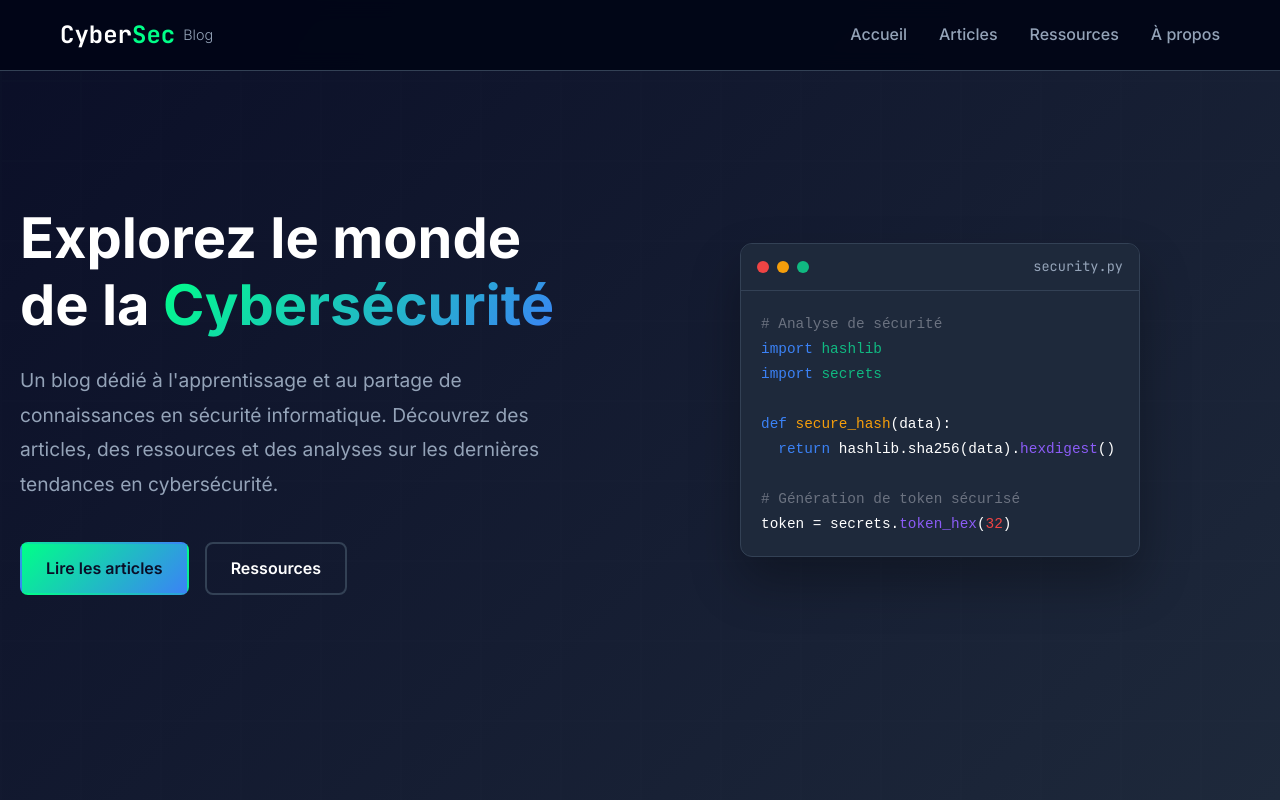
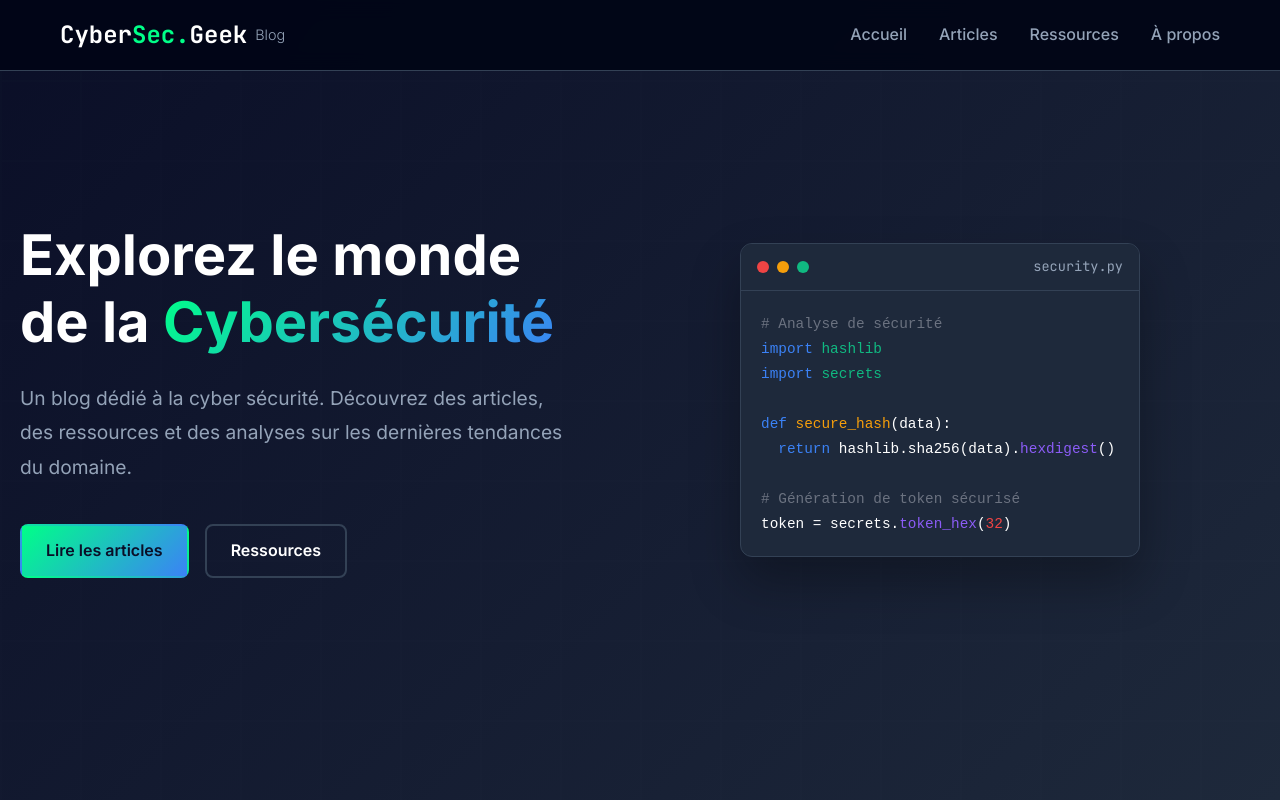
Before and after one commit to Outraj/BlogCyberSec, a plain HTML site: page index.html in a window 1280 px wide. Shown: the top 800 px of the page. Drawn offline with Linux system fonts and the light colour scheme.

Commit message:
MAJ texte

```diff
--- a/index.html
+++ b/index.html
@@ -3,7 +3,7 @@
   <head>
     <meta charset="UTF-8" />
     <meta name="viewport" content="width=device-width, initial-scale=1.0" />
-    <title>CyberSec Blog - Sécurité Informatique</title>
+    <title>CyberSec.Geek Blog</title>
     <script src="script.js"></script>
     <link rel="stylesheet" href="style.css" />
     <link
@@ -16,7 +16,9 @@
       <nav class="navbar">
         <div class="nav-container">
           <div class="logo">
-            <span class="logo-text">Cyber<span class="accent">Sec</span></span>
+            <span class="logo-text"
+              >Cyber<span class="accent">Sec.</span>Geek</span
+            >
             <span class="logo-subtitle">Blog</span>
           </div>
           <ul class="nav-menu">
@@ -41,9 +43,8 @@
             Explorez le monde de la <span class="accent">Cybersécurité</span>
           </h1>
           <p class="hero-description">
-            Un blog dédié à l'apprentissage et au partage de connaissances en
-            sécurité informatique. Découvrez des articles, des ressources et des
-            analyses sur les dernières tendances en cybersécurité.
+            Un blog dédié à la cyber sécurité. Découvrez des articles, des
+            ressources et des analyses sur les dernières tendances du domaine.
           </p>
           <div class="hero-buttons">
             <a href="#articles" class="btn btn-primary">Lire les articles</a>
@@ -244,7 +245,7 @@
           </div>
         </div>
         <div class="footer-bottom">
-          <p>&copy; 2025 CyberSec Blog. Tous droits réservés.</p>
+          <p>&copy; 2025 CyberSec.Geek Blog. Tous droits réservés.</p>
         </div>
       </div>
     </footer>
```
Also changed, not shown: style.css (+0 -8 lines).
